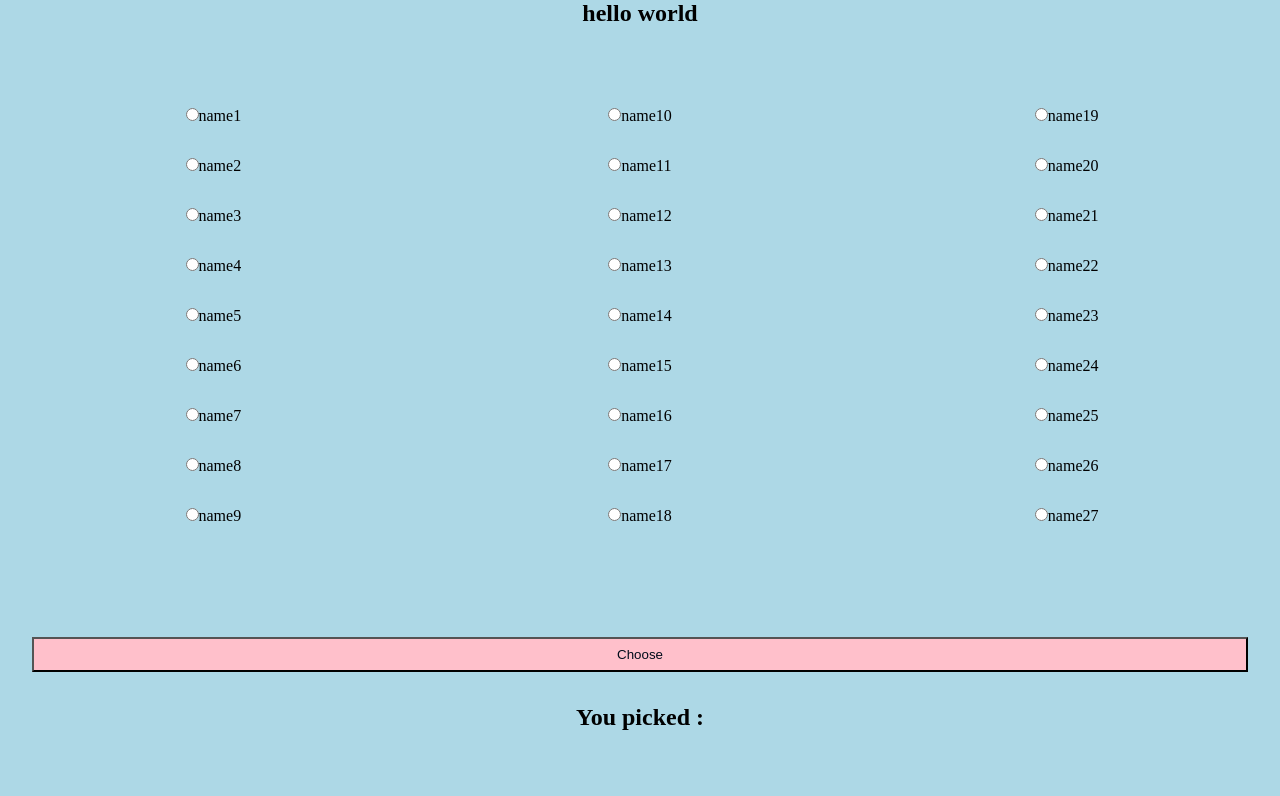
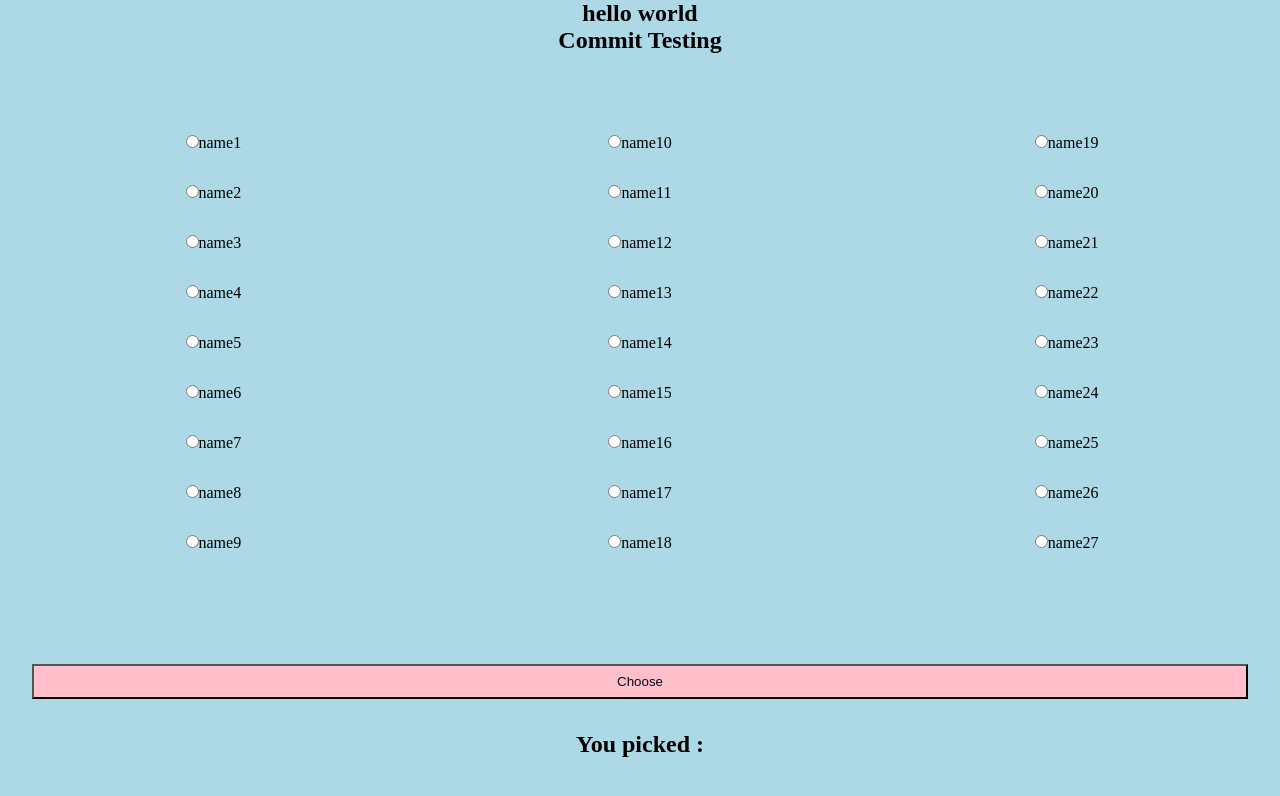
Before and after one commit to BXS-Archipelago/Xmas-Gifts, a plain HTML site: page index.html in a window 1280 px wide. Drawn offline with Linux system fonts and the light colour scheme.

Commit message:
test commit

```diff
--- a/index.html
+++ b/index.html
@@ -15,6 +15,7 @@
 
     <section>
       <h1>hello world</h1>
+      <h2>Commit Testing</h2>
       <div class="names">
         <div class="name-container">
           <label class="namecheck" for=""
```
